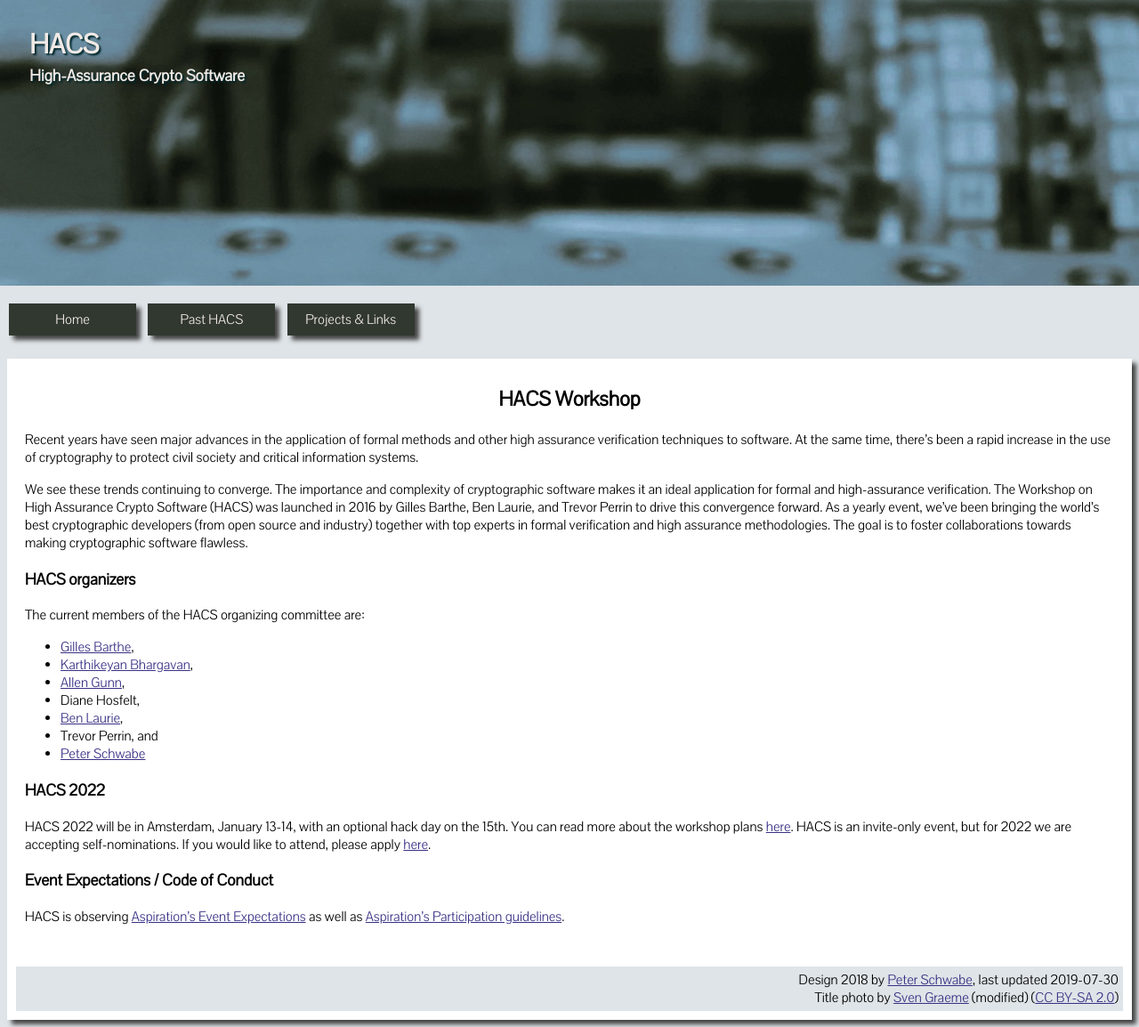
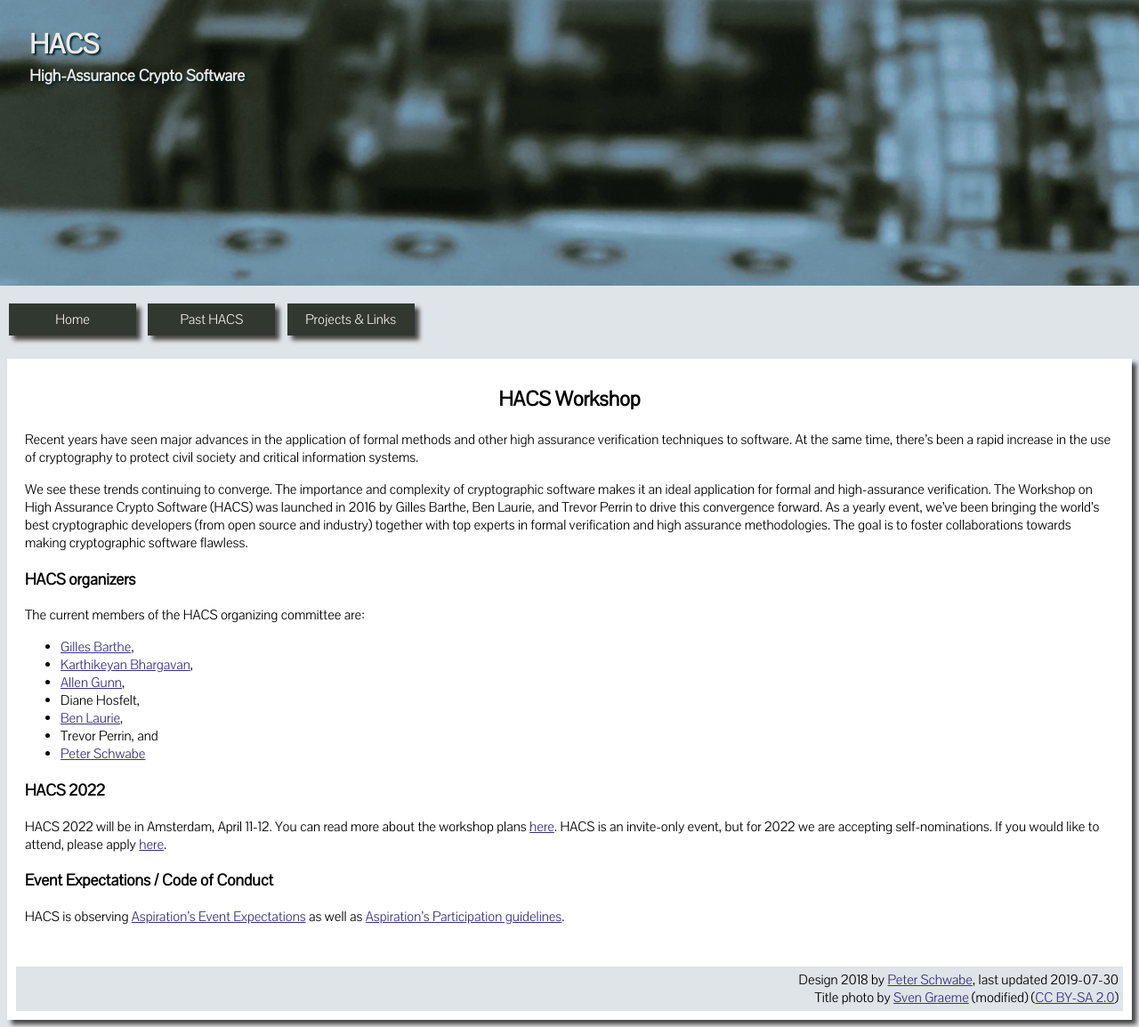
Before and after one commit to HACS-workshop/HACS-workshop.github.io, a Jekyll site: the page built from index.html, in a window 1280 px wide. Shown: the whole page at 89% size. Built offline with Jekyll 4.4.1, drawn with Linux system fonts in a browser that asks for light colours.

Commit message:
Fixed dates for HACS 2022

```diff
--- a/index.html
+++ b/index.html
@@ -35,7 +35,8 @@ The current members of the HACS organizing committee are:
 
 <h3>HACS 2022</h3>
 <p>
-HACS 2022 will be in Amsterdam, January 13-14, with an optional hack day on the 15th.  You can read more about the workshop plans <a href="data/HACS_2022_Overview.pdf">here</a>.  HACS is an invite-only event, but for 2022 we are accepting self-nominations.  If you would like to attend, please apply <a href="https://docs.google.com/forms/d/e/1FAIpQLSeroGHoqqzjyCp-74F-GhMAhJ9U6x_pbzMRgf9OwF-OarqRLw/viewform?usp=sf_link">here</a>.
+HACS 2022 will be in Amsterdam, April 11-12.  You can read more about the workshop plans <a href="data/HACS_2022_Overview.pdf">here</a>.
+HACS is an invite-only event, but for 2022 we are accepting self-nominations.  If you would like to attend, please apply <a href="https://docs.google.com/forms/d/e/1FAIpQLSeroGHoqqzjyCp-74F-GhMAhJ9U6x_pbzMRgf9OwF-OarqRLw/viewform?usp=sf_link">here</a>.
 </p>
 
 <h3>Event Expectations / Code of Conduct</h3>
```
